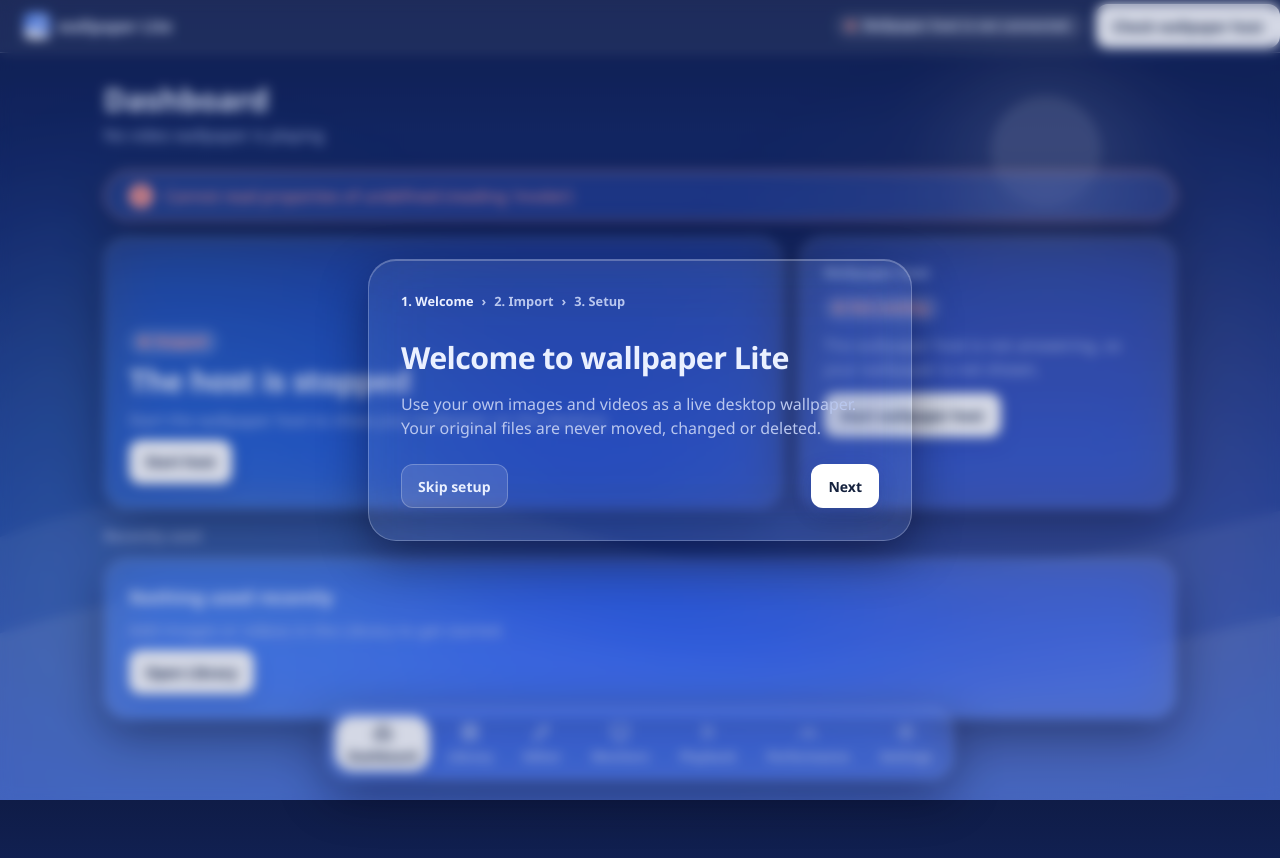
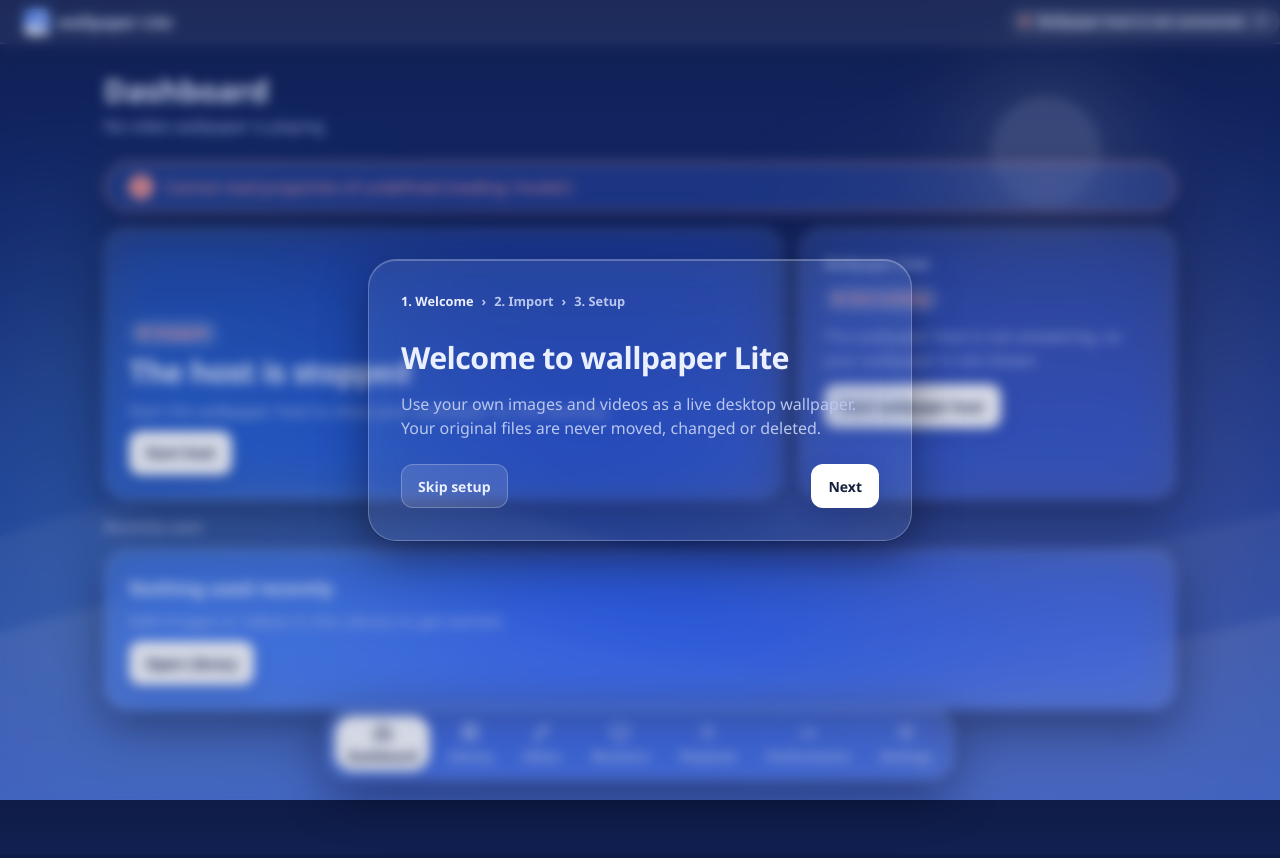
Before and after one commit to soyuo/wallpaper-lite, a React (Vite) app in the folder apps/ui/: page / in a window 1280 px wide. Shown: the top 858 px of the page. Built offline with nearby package versions, Linux system fonts and the light colour scheme.

Commit message:
refactor(ui): Turn the host status chip into the recheck button
Removes the separate Check wallpaper host button; the status chip now has a refresh icon, spins while checking, and re-checks on click. Build passes; not viewed in the app. Refs #159

```diff
--- a/apps/ui/src/components/AppTopBar.tsx
+++ b/apps/ui/src/components/AppTopBar.tsx
@@ -16,9 +16,17 @@ export function AppTopBar({ hostState, hostStatus, checking, onCheck }: {
     <div className="app-topbar" data-tauri-drag-region={inTauri ? true : undefined}>
       <p className="app-brand" data-tauri-drag-region={inTauri ? true : undefined}><Logo size={26} />wallpaper Lite</p>
       <div className="app-topbar-status" data-tauri-drag-region={inTauri ? true : undefined}>
-        <p aria-live="polite" className="host-status" data-state={hostState} role="status"><span>{hostStatus}</span></p>
-        <button className="ui-button--primary" disabled={checking} onClick={onCheck}>
-          {checking ? "Checking..." : "Check wallpaper host"}
+        <button
+          type="button"
+          className="host-status"
+          data-state={hostState}
+          data-checking={checking ? "true" : undefined}
+          disabled={checking}
+          title="Check the wallpaper host again"
+          onClick={onCheck}
+        >
+          <span aria-live="polite" role="status">{checking ? "Checking..." : hostStatus}</span>
+          <Icon name="refresh" size={14} />
         </button>
       </div>
       {inTauri && (
--- a/apps/ui/src/components/icons.tsx
+++ b/apps/ui/src/components/icons.tsx
@@ -2,7 +2,7 @@ import type { ReactNode } from "react";
 
 import type { AppPage } from "./app-pages";
 
-const PATHS: Record<AppPage | "minimize" | "maximize" | "close", ReactNode> = {
+const PATHS: Record<AppPage | "refresh" | "minimize" | "maximize" | "close", ReactNode> = {
   dashboard: <path d="M4 11 12 4l8 7v8a1 1 0 0 1-1 1h-4v-6H9v6H5a1 1 0 0 1-1-1z" />,
   library: <><rect x="4" y="4" width="7" height="7" rx="1.5" /><rect x="13" y="4" width="7" height="7" rx="1.5" /><rect x="4" y="13" width="7" height="7" rx="1.5" /><rect x="13" y="13" width="7" height="7" rx="1.5" /></>,
   editor: <path d="M4 20h4L19 9l-4-4L4 16zM14 6l4 4" />,
@@ -10,6 +10,7 @@ const PATHS: Record<AppPage | "minimize" | "maximize" | "close", ReactNode> = {
   playback: <path d="M8 5v14l11-7z" />,
   performance: <path d="M4 18a8 8 0 1 1 16 0M12 18l4-6" />,
   settings: <><circle cx="12" cy="12" r="3" /><path d="M12 3v3M12 18v3M3 12h3M18 12h3M5.6 5.6l2.1 2.1M16.3 16.3l2.1 2.1M18.4 5.6l-2.1 2.1M7.7 16.3l-2.1 2.1" /></>,
+  refresh: <path d="M20 12a8 8 0 1 1-2.3-5.7M20 4v4h-4" />,
   minimize: <path d="M6 12h12" />,
   maximize: <rect x="6" y="6" width="12" height="12" rx="1.5" />,
   close: <path d="M6 6l12 12M18 6 6 18" />,
--- a/apps/ui/src/styles/shell.css
+++ b/apps/ui/src/styles/shell.css
@@ -39,10 +39,17 @@
   min-height: 1.65rem;
   padding: 0 var(--space-3);
   border-radius: var(--radius-pill);
+  border: 0;
   background: var(--color-surface-muted);
+  color: var(--color-text);
   font-size: var(--font-size-xs);
   font-weight: var(--font-weight-semibold);
+  cursor: pointer;
 }
+
+.host-status[data-checking="true"] svg { animation: host-spin 0.9s linear infinite; }
+@keyframes host-spin { to { transform: rotate(360deg); } }
+@media (prefers-reduced-motion: reduce) { .host-status[data-checking="true"] svg { animation: none; } }
 
 .host-status::before {
   width: 0.5rem;
```
